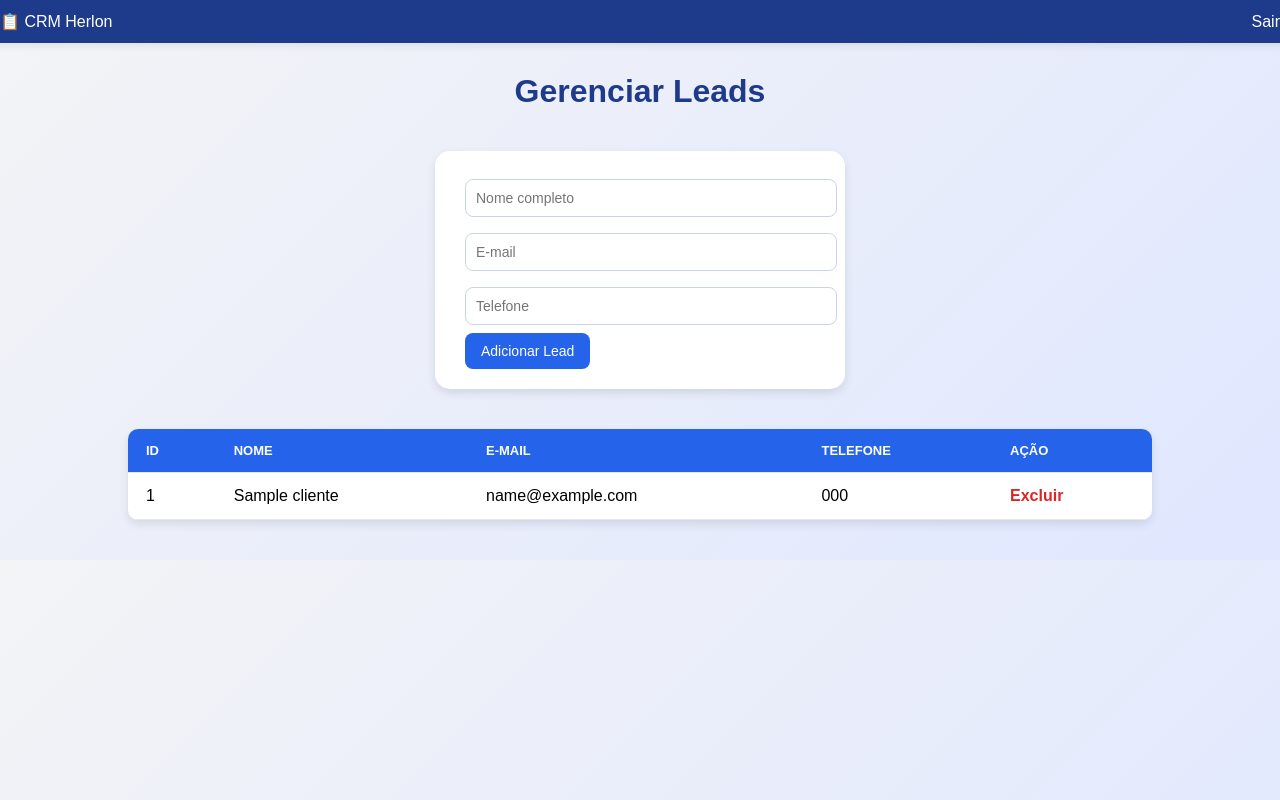
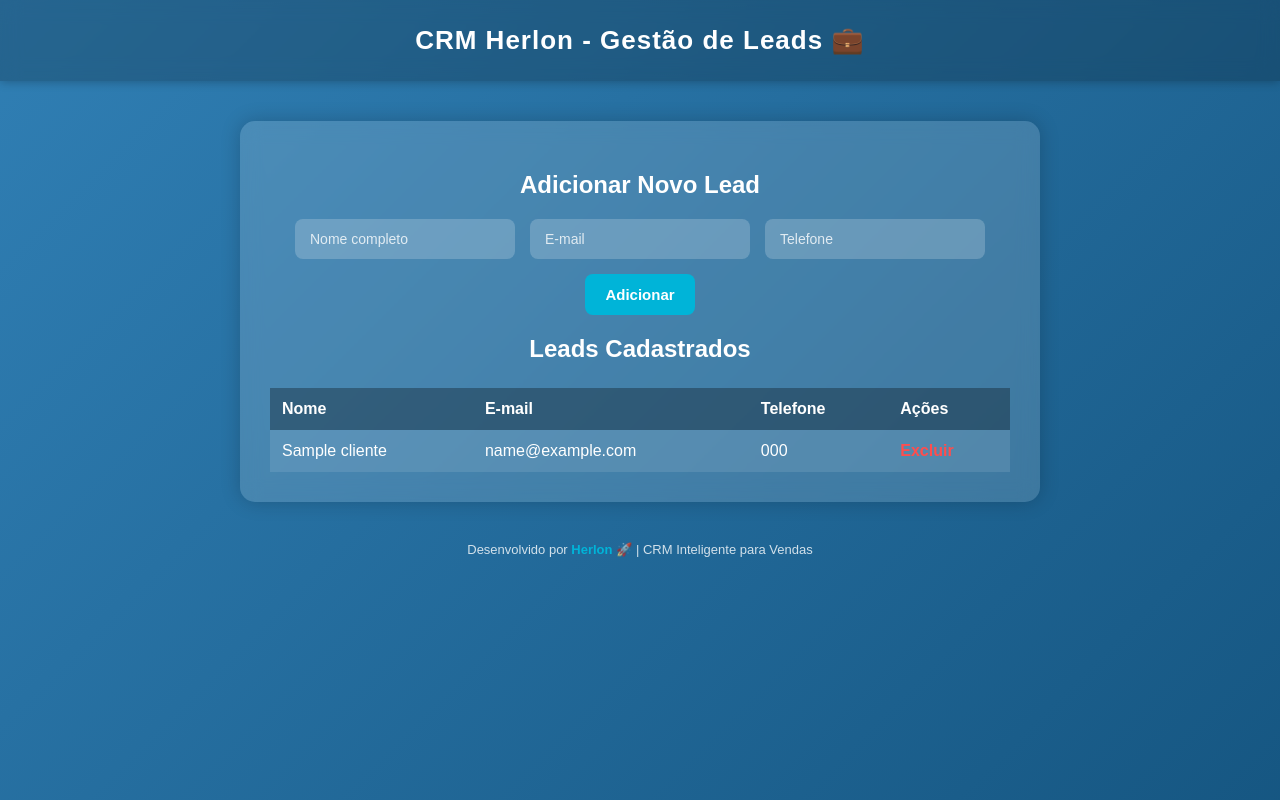
Before and after one commit to herlon878-eng/crm-herlon, a Flask app: page / in a window 1280 px wide. Run offline with Flask 3, Linux system fonts and the light colour scheme; tables that the repository leaves empty hold one stand-in row (values such as "Sample post").

Commit message:
Update index.html

```diff
--- a/templates/index.html
+++ b/templates/index.html
@@ -1,152 +1,186 @@
 <!DOCTYPE html>
-<html lang="pt-br">
+<html lang="pt-BR">
 <head>
   <meta charset="UTF-8">
   <meta name="viewport" content="width=device-width, initial-scale=1.0">
-    <title>CRM - Leads</title>
+  <title>Painel - CRM Herlon</title>
   <style>
+    * {
+      box-sizing: border-box;
+      font-family: 'Poppins', sans-serif;
+    }
+
     body {
-            font-family: "Poppins", sans-serif;
-            background: linear-gradient(135deg, #f3f4f6, #e0e7ff);
       margin: 0;
       padding: 0;
+      background: linear-gradient(-45deg, #1b262c, #0f4c75, #3282b8, #bbe1fa);
+      background-size: 400% 400%;
+      animation: gradient 10s ease infinite;
+      min-height: 100vh;
       display: flex;
       flex-direction: column;
       align-items: center;
+      color: #fff;
     }
 
-        h1 {
+    @keyframes gradient {
+      0% { background-position: 0% 50%; }
+      50% { background-position: 100% 50%; }
+      100% { background-position: 0% 50%; }
+    }
+
+    header {
+      width: 100%;
       text-align: center;
-            color: #1e3a8a;
-            margin-top: 30px;
+      padding: 25px 0;
+      background: rgba(0,0,0,0.2);
+      backdrop-filter: blur(10px);
+      font-size: 26px;
+      font-weight: 600;
+      letter-spacing: 1px;
+      box-shadow: 0 0 10px rgba(0,0,0,0.3);
+    }
+
+    .container {
+      margin-top: 40px;
+      width: 90%;
+      max-width: 800px;
+      background: rgba(255, 255, 255, 0.15);
+      backdrop-filter: blur(10px);
+      border-radius: 15px;
+      padding: 30px;
+      box-shadow: 0 0 20px rgba(0,0,0,0.2);
+    }
+
+    h2 {
+      text-align: center;
+      margin-bottom: 20px;
+      color: #fff;
     }
 
     form {
-            background: white;
-            padding: 20px 30px;
-            border-radius: 15px;
-            box-shadow: 0 4px 10px rgba(0,0,0,0.1);
-            width: 350px;
-            margin-top: 20px;
+      display: flex;
+      flex-wrap: wrap;
+      gap: 15px;
+      justify-content: center;
     }
 
-        input {
+    input[type="text"], input[type="email"], input[type="tel"] {
+      padding: 12px 15px;
+      border: none;
+      border-radius: 8px;
+      outline: none;
+      font-size: 14px;
       width: 100%;
-            padding: 10px;
-            margin: 8px 0;
-            border: 1px solid #cbd5e1;
-            border-radius: 8px;
-            font-size: 14px;
+      max-width: 220px;
+      background: rgba(255,255,255,0.2);
+      color: #fff;
+    }
+
+    input::placeholder {
+      color: rgba(255,255,255,0.8);
     }
 
     button {
-            background: #2563eb;
+      padding: 12px 20px;
+      background: #00b4d8;
+      border: none;
+      border-radius: 8px;
       color: white;
-            border: none;
-            padding: 10px 16px;
-            border-radius: 8px;
-            font-size: 14px;
+      font-size: 15px;
+      font-weight: 600;
       cursor: pointer;
+      transition: all 0.3s ease;
+    }
+
+    button:hover {
+      background: #0077b6;
+      transform: scale(1.03);
+    }
+
+    table {
+      width: 100%;
+      border-collapse: collapse;
+      margin-top: 25px;
+      color: #fff;
+    }
+
+    th, td {
+      padding: 12px;
+      text-align: left;
+    }
+
+    th {
+      background: rgba(0,0,0,0.3);
+    }
+
+    tr:nth-child(even) {
+      background: rgba(255,255,255,0.1);
+    }
+
+    tr:hover {
+      background: rgba(255,255,255,0.2);
+    }
+
+    a.delete-btn {
+      color: #ff4d4d;
+      font-weight: bold;
+      text-decoration: none;
       transition: 0.3s;
     }
 
-        button:hover {
-            background: #1e40af;
+    a.delete-btn:hover {
+      color: #ff0000;
     }
 
-        table {
-            width: 80%;
-            margin: 40px auto;
-            border-collapse: collapse;
-            border-radius: 10px;
-            overflow: hidden;
-            background: white;
-            box-shadow: 0 4px 10px rgba(0,0,0,0.1);
+    footer {
+      margin-top: 40px;
+      text-align: center;
+      font-size: 13px;
+      color: rgba(255,255,255,0.8);
     }
 
-        th, td {
-            text-align: left;
-            padding: 14px 18px;
-            border-bottom: 1px solid #e2e8f0;
-        }
-
-        th {
-            background-color: #2563eb;
-            color: white;
-            text-transform: uppercase;
-            font-size: 13px;
-        }
-
-        tr:hover {
-            background-color: #f1f5f9;
-        }
-
-        a {
-            color: #dc2626;
-            text-decoration: none;
+    footer span {
+      color: #00b4d8;
       font-weight: bold;
-        }
-
-        a:hover {
-            color: #991b1b;
-        }
-
-        .top-bar {
-            width: 100%;
-            background-color: #1e3a8a;
-            color: white;
-            padding: 12px 30px;
-            display: flex;
-            justify-content: space-between;
-            align-items: center;
-            box-shadow: 0 2px 8px rgba(0,0,0,0.1);
-        }
-
-        .top-bar a {
-            color: white;
-            text-decoration: none;
-            font-weight: 500;
-        }
-
-        .top-bar a:hover {
-            text-decoration: underline;
     }
   </style>
 </head>
 <body>
+  <header>
+    CRM Herlon - Gestão de Leads 💼
+  </header>
 
-    <div class="top-bar">
-        <span>📋 CRM Herlon</span>
-        <a href="/logout">Sair</a>
-    </div>
-
-    <h1>Gerenciar Leads</h1>
-
-    <form action="/adicionar" method="POST">
+  <div class="container">
+    <h2>Adicionar Novo Lead</h2>
+    <form method="POST">
       <input type="text" name="nome" placeholder="Nome completo" required>
       <input type="email" name="email" placeholder="E-mail" required>
-        <input type="text" name="telefone" placeholder="Telefone" required>
-        <button type="submit">Adicionar Lead</button>
+      <input type="tel" name="telefone" placeholder="Telefone" required>
+      <button type="submit">Adicionar</button>
     </form>
 
+    <h2>Leads Cadastrados</h2>
     <table>
       <tr>
-            <th>ID</th>
         <th>Nome</th>
         <th>E-mail</th>
         <th>Telefone</th>
-            <th>Ação</th>
+        <th>Ações</th>
       </tr>
       {% for cliente in clientes %}
       <tr>
-            <td>{{ cliente.id }}</td>
         <td>{{ cliente.nome }}</td>
         <td>{{ cliente.email }}</td>
         <td>{{ cliente.telefone }}</td>
-            <td><a href="/excluir/{{ cliente.id }}">Excluir</a></td>
+        <td><a href="/excluir/{{ cliente.id }}" class="delete-btn">Excluir</a></td>
       </tr>
       {% endfor %}
     </table>
+  </div>
 
+  <footer>
+    Desenvolvido por <span>Herlon</span> 🚀 | CRM Inteligente para Vendas
+  </footer>
 </body>
 </html>
```
Lines whose indentation alone changed are shown as unchanged.
